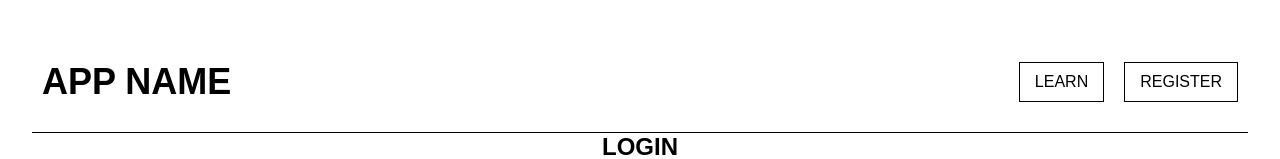
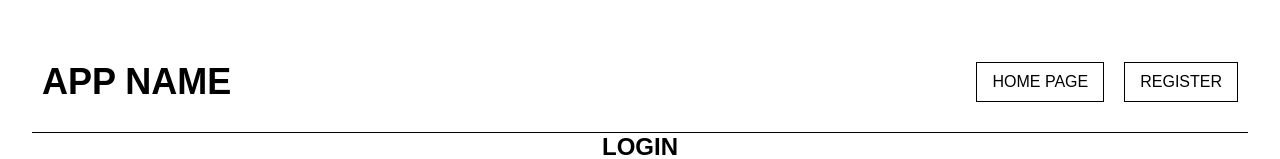
Before and after one commit to vicrodgim/finalmvp, a React (Vite) app in the folder client/: page / in a window 1280 px wide. Shown: the top 159 px of the page. Built offline with nearby package versions, Linux system fonts and the light colour scheme.

Commit message:
Added conditional rendering on Learn and homepage button on navbar

```diff
--- a/client/src/components/NavBar/NavBar.jsx
+++ b/client/src/components/NavBar/NavBar.jsx
@@ -14,9 +14,10 @@ export const NavBar = () => {
   return (
     <nav className="navbar">
       <h1 className="app-name">APP NAME</h1>
+      <NavButton text="HOME PAGE" />
       {auth.isLoggedIn && <NavButton text="MY JOBS" />}
       {auth.isLoggedIn && <NavButton text="MY PROFILE" />}
-      <NavButton text="LEARN" />
+      {auth.isLoggedIn && <NavButton text="LEARN" />}
       {!auth.isLoggedIn && <NavButton text="REGISTER" />}
       {auth.isLoggedIn && <NavButton text="LOG OUT" onClick={logout} />}
     </nav>
```
